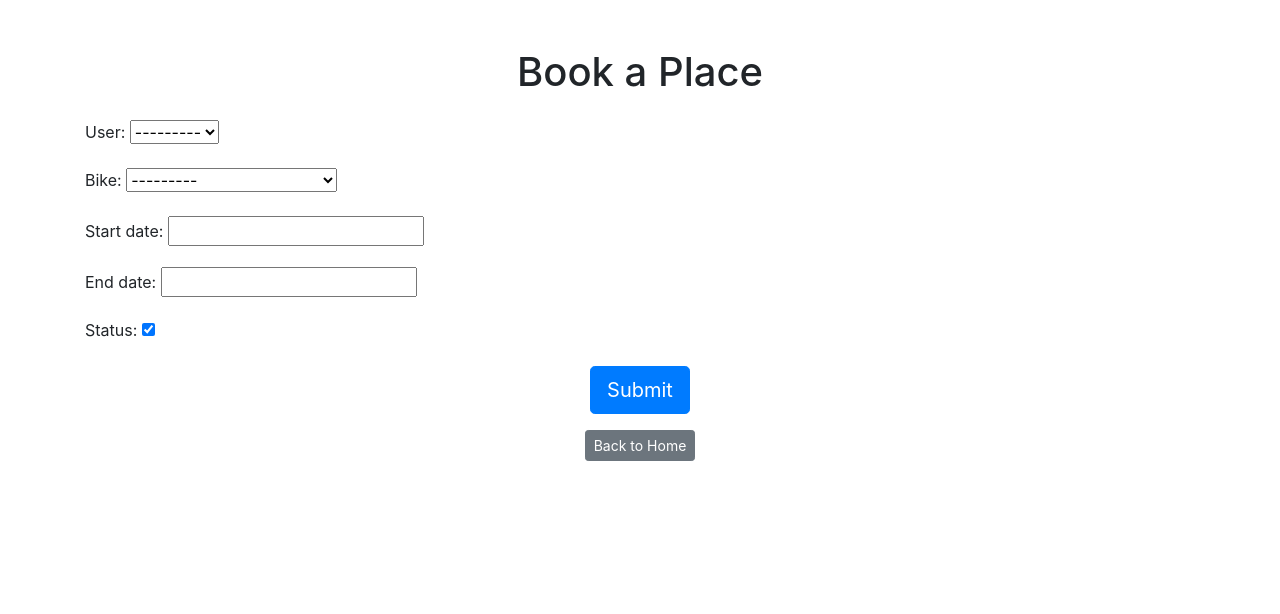
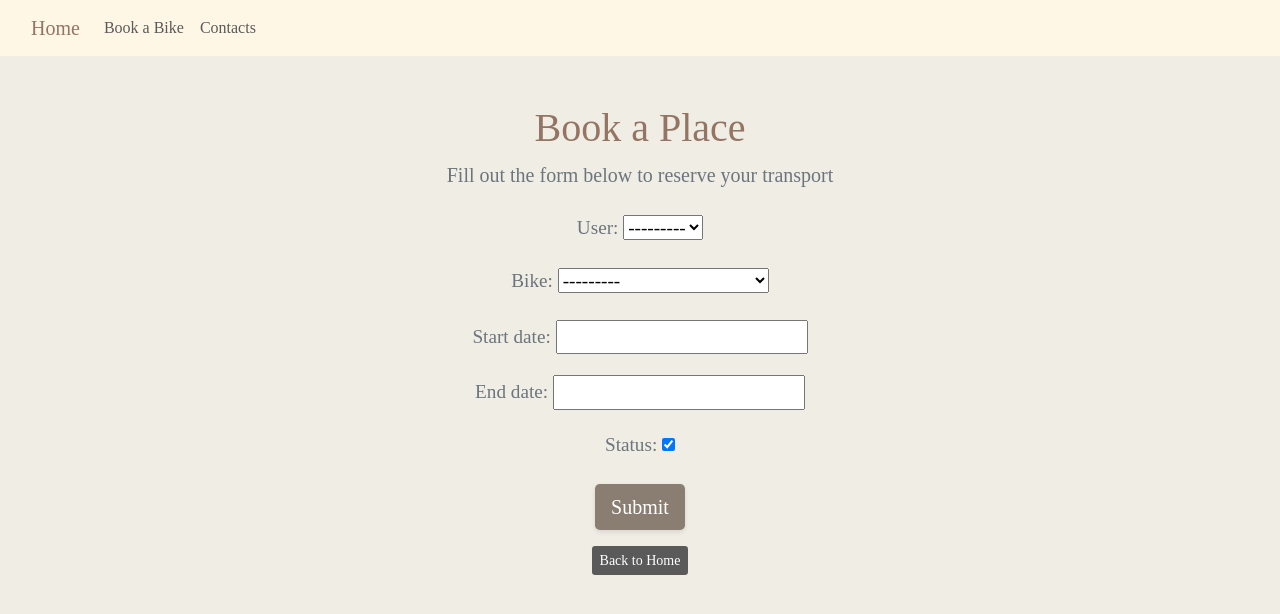
Before and after one commit to nelli9k/BikeRental, a Django app: page /rental/booking/ in a window 1280 px wide. Shown: the top 614 px of the page. Run offline with Django 5.2, Linux system fonts and the light colour scheme; data comes from the database, SQL or seed files in the repository; both versions use the stored data as it was after the commit; some libraries are stand-ins or nearby versions.

Commit message:
Added style to booking form page and success page, changed a bit design of home page

```diff
--- a/rentalproject/rental/templates/booking_form.html
+++ b/rentalproject/rental/templates/booking_form.html
@@ -1,16 +1,62 @@
 <!DOCTYPE html>
-<html lang="en">
 <head>
-    <meta charset="UTF-8">
-    <meta name="viewport" content="width=device-width, initial-scale=1.0">
     <title>Booking Form</title>
     {% load static %}
-    <!-- Bootstrap CSS -->
     <link rel="stylesheet" href="https://stackpath.bootstrapcdn.com/bootstrap/4.1.1/css/bootstrap.min.css" integrity="sha384-WskhaSGFgHYWDcbwN70/dfYBj47jz9qbsMId/iRN3ewGhXQFZCSftd1LZCfmhktB" crossorigin="anonymous">
+    <style>
+        body {
+            background-color: #f0ede5;
+            color: #5a5a5a;
+            font-family: 'Cormorant Garamond', serif;
+        }
+        h1 {
+            color: #947563;
+            font-size: 2.5rem;
+        }
+        p {
+            font-size: 1.2rem;
+            color: #6c757d;
+            text-align: center;
+        }
+        .btn-primary {
+            background-color: #8a7d72;
+            border: none;
+            box-shadow: 0 2px 5px rgba(0, 0, 0, 0.1);
+            transition: all 0.3s ease;
+        }
+        .btn-primary:hover {
+            background-color: #7a6e65;
+        }
+        .btn-secondary {
+            background-color: #5a5a5a;
+            border: none;
+            transition: all 0.3s ease;
+        }
+        .btn-secondary:hover {
+            background-color: #c4b6a2;
+        }
+    </style>
 </head>
 <body>
+    <!-- Navigation -->
+    <nav class="navbar navbar-expand-lg navbar-light" style="background-color: #fff7e6;">
+        <div class="container-fluid">
+            <a class="navbar-brand" href="#" style="color: #947563; font-family: 'Cormorant Garamond', serif;">Home</a>
+            <button class="navbar-toggler" type="button" data-bs-toggle="collapse" data-bs-target="#navbarNavAltMarkup" aria-controls="navbarNavAltMarkup" aria-expanded="false" aria-label="Toggle navigation">
+                <span class="navbar-toggler-icon"></span>
+            </button>
+            <div class="collapse navbar-collapse" id="navbarNavAltMarkup">
+                <div class="navbar-nav">
+                    <a class="nav-item nav-link" href="#" style="color: #5a5a5a; font-family: 'Cormorant Garamond', serif;">Book a Bike</a>
+                    <a class="nav-item nav-link" href="#" style="color: #5a5a5a; font-family: 'Cormorant Garamond', serif;">Contacts</a>
+                </div>
+            </div>
+        </div>
+    </nav>
+    <!-- Content -->
     <div class="container mt-5">
         <h1 class="text-center">Book a Place</h1>
+        <p class="lead">Fill out the form below to reserve your transport</p>
         <form method="post" class="mt-4">
             {% csrf_token %}
             {{ form.as_p }}
@@ -23,7 +69,6 @@
         </div>
     </div>
 
-    <!-- jQuery, Popper.js, Bootstrap JS -->
     <script src="https://code.jquery.com/jquery-3.3.1.slim.min.js" integrity="sha384-q8i/X+965DzO0rT7abK41JStQIAqVgRVzpbzo5smXKp4YfRvH+8abtTE1Pi6jizo" crossorigin="anonymous"></script>
     <script src="https://cdnjs.cloudflare.com/ajax/libs/popper.js/1.14.3/umd/popper.min.js" integrity="sha384-ZMP7rVo3mIykV+2+9J3UJ46jBk0WLaUAdn689aCwoqbBJiSnjAK/l8WvCWPIPm49" crossorigin="anonymous"></script>
     <script src="https://stackpath.bootstrapcdn.com/bootstrap/4.1.1/js/bootstrap.min.js" integrity="sha384-smHYkdacHqzD2RN1zK3oLczBLLEv9+CbzXkFfRAI47jWE5xX9cs9qJ0gBRVgiZKg" crossorigin="anonymous"></script>
```
Also changed, not shown: rentalproject/rental/templates/home.html (+10 -14 lines), rentalproject/rental/templates/success.html (+49 -7 lines), rentalproject/db.sqlite3.
